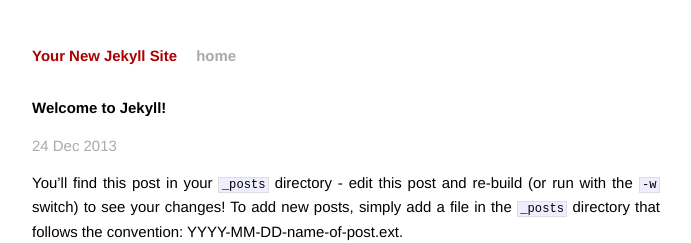
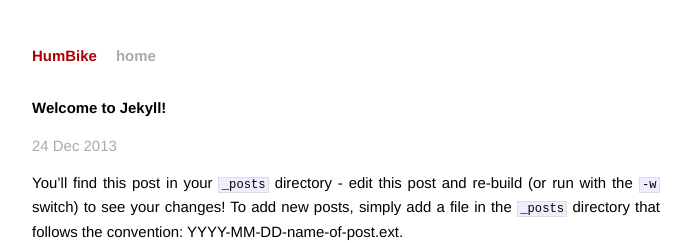
Before and after one commit to friedreiss/humbike, a Jekyll site: the page built from _posts/2013-12-24-welcome-to-jekyll.markdown, in a window 1280 px wide. Shown: the top 243 px of the page, without its empty margins (294-985 px from the left). Built offline with Jekyll 4.4.1, drawn with Linux system fonts in a browser that asks for light colours; Markdown is read by kramdown in place of the engine named in the settings.

Commit message:
Add site url to _config.yml

```diff
--- a/_config.yml
+++ b/_config.yml
@@ -1,3 +1,4 @@
-name: Your New Jekyll Site
+name: HumBike
 markdown: redcarpet
 pygments: true
+url: http://friedreiss.github.io/humbike
```
